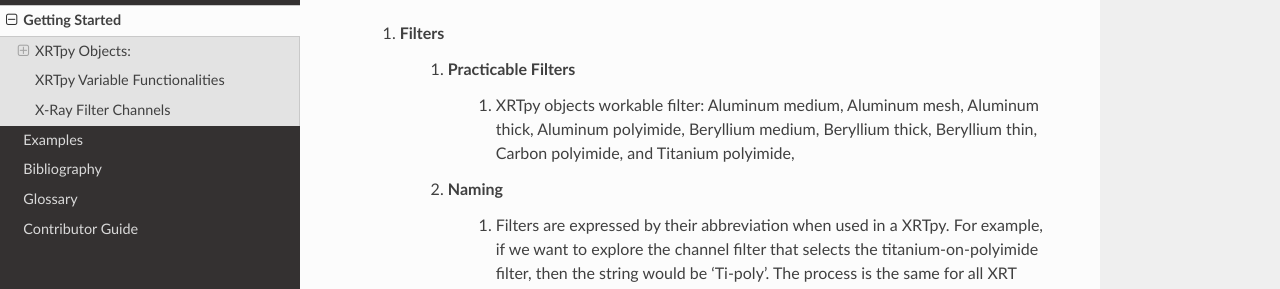
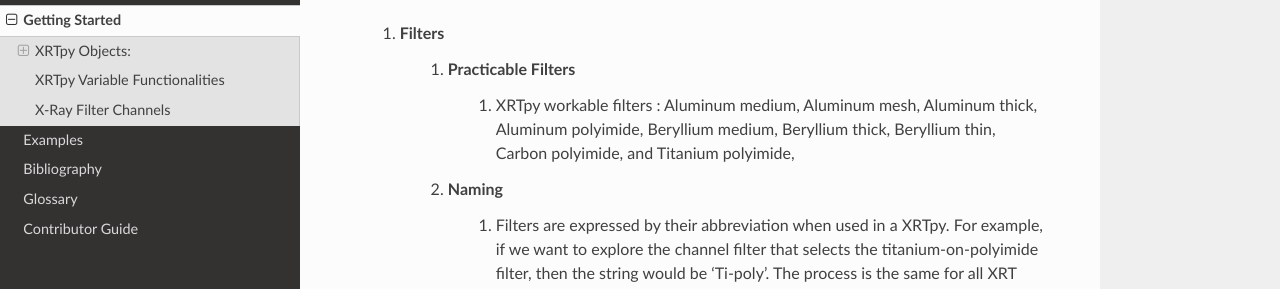
Before and after one commit to HinodeXRT/xrtpy, a Sphinx documentation site: the page built from docs/getting_started.rst, in a window 1280 px wide and 900 px high, scrolled down 915 px. Shown: the part 162-451 px from the top of the window. Built offline with Sphinx 7.4.7 and the Read the Docs theme 2.0.0, drawn with Linux system fonts in a browser that asks for light colours.

Commit message:
Correction to terms used.

```diff
--- a/docs/getting_started.rst
+++ b/docs/getting_started.rst
@@ -38,7 +38,7 @@ XRTpy Variable Functionalities
 ******************************
     #. Filters
         #. Practicable Filters
-            #. XRTpy objects workable filter: Aluminum medium, Aluminum mesh, Aluminum thick, Aluminum polyimide, Beryllium medium, Beryllium thick, Beryllium thin, Carbon polyimide, and Titanium polyimide,
+            #. XRTpy workable filters : Aluminum medium, Aluminum mesh, Aluminum thick, Aluminum polyimide, Beryllium medium, Beryllium thick, Beryllium thin, Carbon polyimide, and Titanium polyimide,
         #. Naming
             #. Filters are expressed by their abbreviation when used in a XRTpy. For example, if we want to explore the channel filter that selects the titanium-on-polyimide filter, then the string would be 'Ti-poly'. The process is the same for all XRT practicable filters.
     #. Distinguish instances - Filter & Mirror
```
